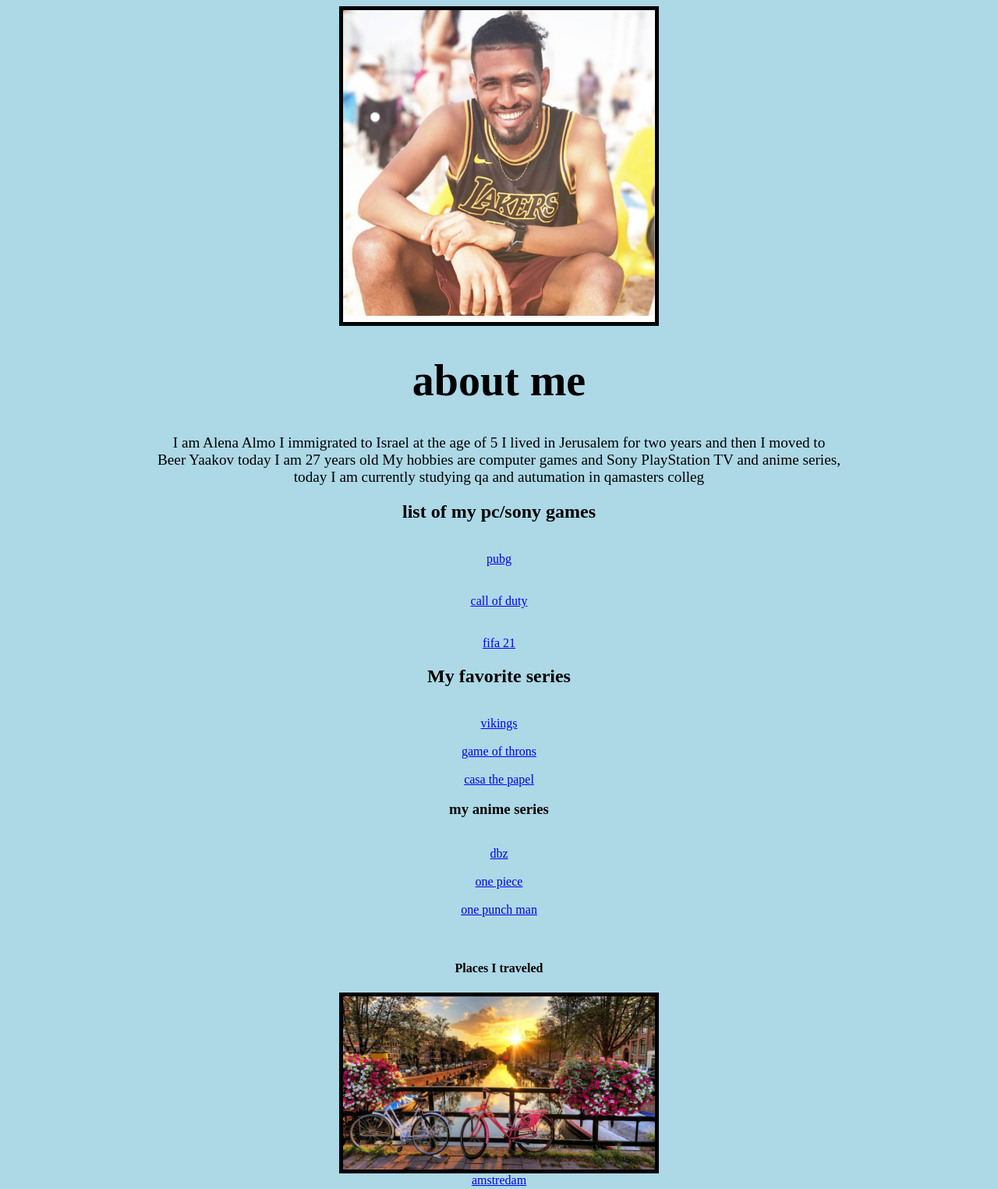
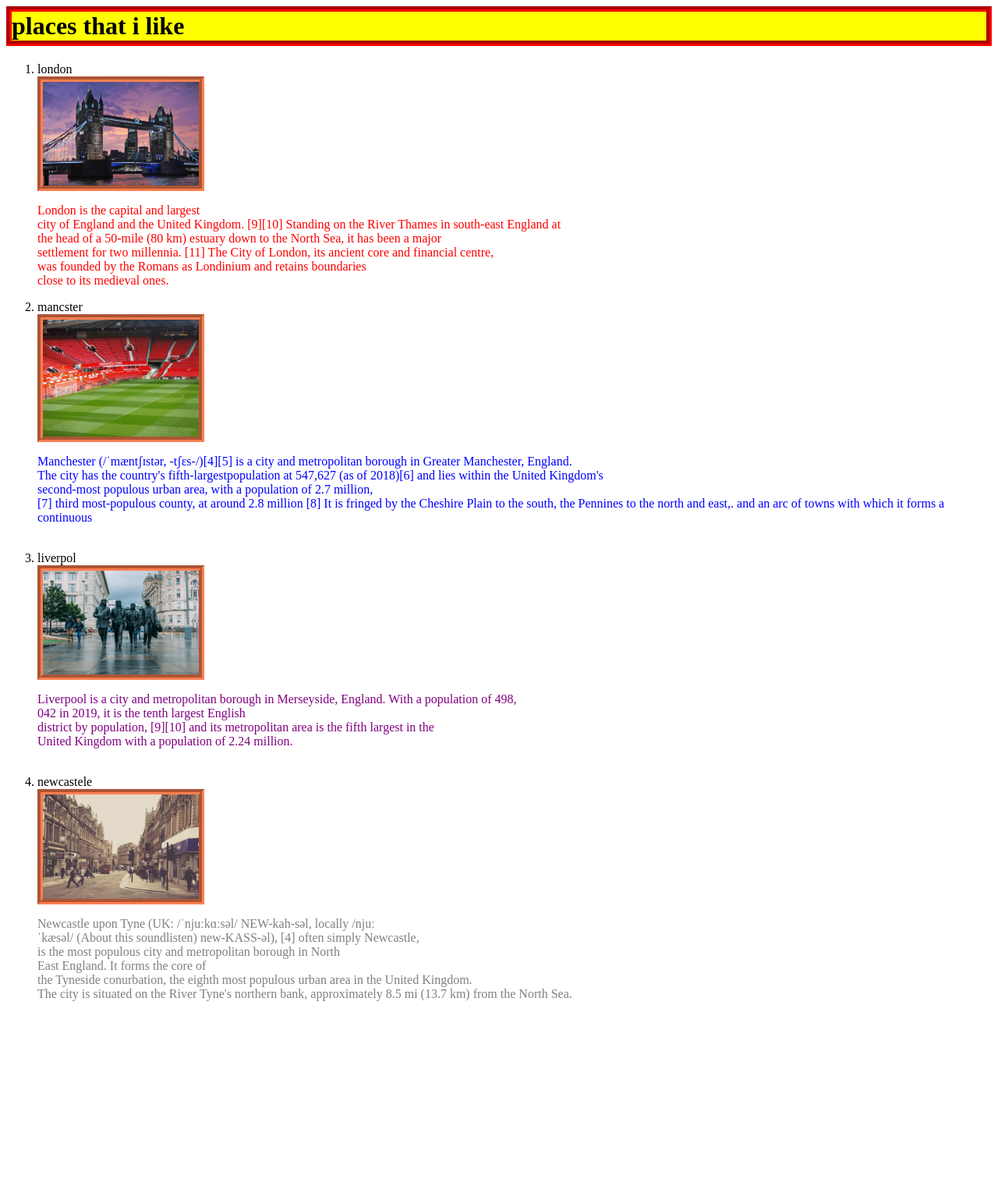
Before and after one commit to ALE-hub-bi/ale, a plain HTML site: page index.html in a window 1280 px wide. Shown: the top 1525 px of the page at 78% size. After the commit the page ends 1300 px from the top, so only its background shows below. Drawn offline with Linux system fonts and the light colour scheme.

Commit message:
Add files via upload

```diff
--- a/index.html
+++ b/index.html
@@ -1,57 +1,39 @@
+<html>
+<head>
+ <link rel="stylesheet" href="styls.css">
+<title>This MY Site</title>
+</head>
+<body>
+<h1>places that i like</h1>
+<ol>
+<li>london</li>
+<a href="https://www.metailimbaolam.com/category/%D7%9C%D7%95%D7%A0%D7%93%D7%95%D7%9F/" target="_blank"><img src="gallery.css/london.webp"></a>
+<p><div>London is the capital and largest <br/>city of England and the United Kingdom.
+[9][10] Standing on the River Thames in south-east England at <br/>the head of a 50-mile (80 km) estuary down to the North Sea,
+ it has been a major<br/> settlement for two millennia.
+[11] The City of London, its ancient core and financial centre, <br/>was founded by the Romans as Londinium and retains boundaries<br/> close to its medieval ones.</div></p>
 
-<html>
+<li>mancster</li>
+<a href="https://www.masa.co.il/article/%D7%9E%D7%A0%D7%A6%D7%A1%D7%98%D7%A8-%D7%94%D7%99%D7%9B%D7%A8%D7%95%D7%AA-%D7%A2%D7%9D-%D7%94%D7%A2%D7%99%D7%A8/" target="_blank"><img src="gallery.css/stadiumUnited.jpg"></a>
+<P><span style="color:blue">Manchester (/ˈmæntʃɪstər, -tʃɛs-/)[4][5] is a city and metropolitan borough in Greater Manchester, England.
+<br/>The city has the country's fifth-largestpopulation at 547,627 (as of 2018)[6] and lies within the United Kingdom's <br/>second-most populous urban area,
+with a population of 2.7 million,<br/>[7] third most-populous county, at around 2.8 million
+[8] It is fringed by the Cheshire Plain to the south, the Pennines to the north and east,.
+and an arc of towns with which it forms a continuous</span> </P><br/>
+<li>liverpol</li>
+<a href="https://he.wikipedia.org/wiki/%D7%9C%D7%99%D7%91%D7%A8%D7%A4%D7%95%D7%9C" target+"_blank"><img src="gallery.css/liverpol.jpg"></a>
+<p><span style="color:purple">Liverpool is a city and metropolitan borough in Merseyside, England. With a population of 498,<br/>042 in 2019, it is the tenth largest English <br/>district by population,
+[9][10] and its metropolitan area is the fifth largest in the <br/>United Kingdom with a population of 2.24 million.</span> </p>
+<br/>
+<li>newcastele</li>
+<a href="https://he.wikivoyage.org/wiki/%D7%A0%D7%99%D7%95%D7%A7%D7%90%D7%A1%D7%9C"><img src="gallery.css/newcastle.jpg"></a>
+<p><span style="color:gray">Newcastle upon Tyne (UK: /ˈnjuːkɑːsəl/ NEW-kah-səl, locally /njuː<br/>ˈkæsəl/ (About this soundlisten) new-KASS-əl),
+[4]  often simply Newcastle,<br/> is the most populous city and metropolitan borough in North<br/> East England. It forms the core of <br/>the Tyneside conurbation,
+the eighth most populous urban area in the United Kingdom.
+<br/>The city is situated on the River Tyne's northern bank, approximately 8.5 mi (13.7 km) from the North Sea.</span></p>
 
-<head>
-<center>
-
-<title>
-my site
-</title>
-<link rel="stylesheet" href="styles.css";>
-
-<body>
-
-   <img src="IMG_20190413_160230_629.jpg">
-<h1>about me</h1>
-<P>I am Alena Almo I immigrated to Israel at the age of  5 I lived in Jerusalem for two years and then I moved to
-  <br>  Beer Yaakov today I am 27 years old My hobbies are computer games and Sony PlayStation TV and anime series, <br>today I am currently studying qa and autumation
-  in qamasters colleg</P>
-<h2>list of my pc/sony games</h2>
-
-
-      <br> <center><a href="https://www.pubg.com/en-us/" target="bee">pubg</a></center><br>
-     <br><center><a href="https://www.callofduty.com/" target="bee">call of duty</a></center><br>
-      <br> <center><a href="https://www.ea.com/games/fifa/fifa-21" target="bee" >fifa 21</a></center>
-
-	  <h2>My favorite series</h2>
-
-	  <br><a href="https://www.imdb.com/title/tt2306299/"target="vikings">vikings</a><br>
-	  <br><a href="https://www.imdb.com/title/tt0944947/"target="game of throns">game of throns</a><br>
-	  <br><a href="https://www.imdb.com/title/tt6468322/"target="casa">casa the papel</a></li><br>
-
-      <h3>my anime series</h3>
-
-		 <br><a href="https://www.imdb.com/title/tt0214341/" target="dbz">dbz</a><br>
-		 <br><a href="https://www.imdb.com/title/tt0388629/"target="one">one piece</a><br>
-		 <br><a href="https://www.imdb.com/title/tt4508902/" target="one">one punch man</a><br>
-
-
-         <br><br>
-	  <h4>Places I traveled</h4>
-
-	 <img src="amsterdam-netherlands.jpg"><br>
-	   <a href="https://www.theguardian.com/travel/2020/apr/26/how-to-visit-amsterdam-while-stuck-at-home-in-lockdown-rijksmuseum" target="amstr">amstredam</a><br><br>
-	  	  <img src="19480.jpg"><br>
-	      <a href="https://www.britannica.com/place/Cologne-Germany">Cologne</a><br><br>
-		  <img src="ee44545f0cb6cbb23f5572c77b85e16fff7ed1fa.jpg"><br>
-		  <a href="https://en.wikipedia.org/wiki/Rio_de_Janeiro">Rio de Janeiro</a>
-
-
-
-
+</ol>
 
 </body>
-    </center>
 
-</head><
 </html>
--- /dev/null
+++ b/styls.css
@@ -0,0 +1,37 @@
+img {
+	width:200px;
+	  border-style: groove;
+  border-color: coral;
+  border-width: 7px;
+
+}
+body{
+
+
+	background-color:
+
+
+}
+div{
+	color:red;
+	font-family;
+
+
+
+
+}
+.red{
+
+}
+img:hover{
+	box-shadow: 0 0 2px 1px rgba(0,140,186,0.5);
+}
+h1{
+
+	background-color:yellow;
+
+	border-style:groove;
+	border-color:red;
+  border-width: 7px;
+
+}
```
Also changed, not shown: gallery.css/liverpol.jpg (added), gallery.css/london.jpg (added), gallery.css/london.webp (added), gallery.css/newcastle.jpg (added), gallery.css/stadiumUnited.jpg (added).
